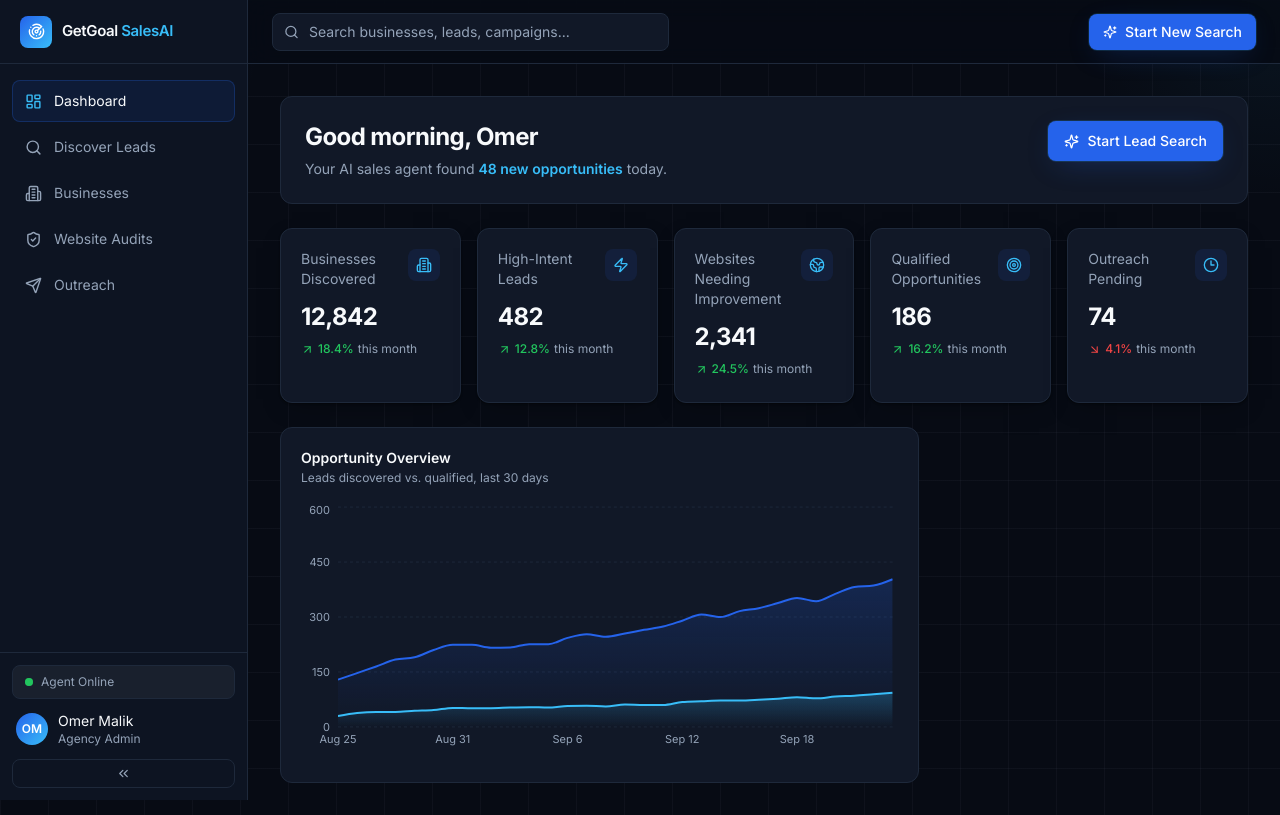
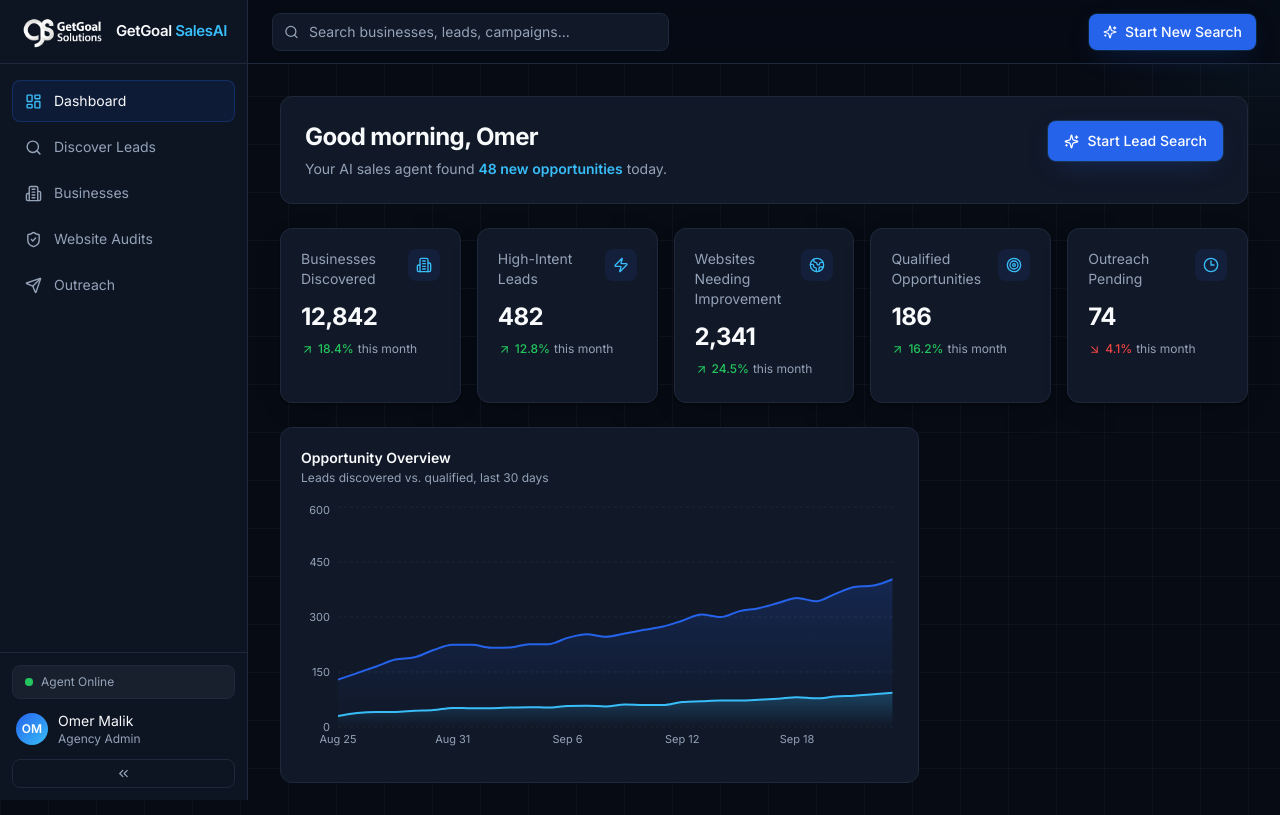
Before and after one commit to omerali6093/GetGoal-SalesAgentPros, a React (Vite) app in the folder client/: page / in a window 1280 px wide. Built offline with nearby package versions, Linux system fonts and the light colour scheme.

Commit message:
Updated GetGoal logo

```diff
--- a/client/src/App.jsx
+++ b/client/src/App.jsx
@@ -5,7 +5,7 @@ import Dashboard from './pages/Dashboard.jsx'
 import DiscoverLeads from './pages/DiscoverLeads.jsx'
 import Businesses from './pages/Businesses.jsx'
 import BusinessDetails from './pages/BusinessDetails.jsx'
-import Opportunities from './pages/Opportunities.jsx'
+
 import WebsiteAudit from './pages/WebsiteAudit.jsx'
 import LeadDetails from './pages/LeadDetails.jsx'
 import Outreach from './pages/Outreach.jsx'
@@ -20,7 +20,7 @@ export default function App() {
         <Route path="/discover" element={<DiscoverLeads />} />
         <Route path="/businesses" element={<Businesses />} />
         <Route path="/businesses/:id" element={<BusinessDetails />} />
-        <Route path="/opportunities" element={<Opportunities />} />
+
         <Route path="/website-audit" element={<WebsiteAudit />} />
         <Route path="/leads/:id" element={<LeadDetails />} />
         <Route path="/outreach" element={<Outreach />} />
--- a/client/src/components/layout/Sidebar.jsx
+++ b/client/src/components/layout/Sidebar.jsx
@@ -5,6 +5,7 @@ import {
   Megaphone, Send, BarChart3, Settings, Radar, ChevronsLeft, ChevronsRight,
 } from 'lucide-react'
 import AIAgentStatus from '../ui/AIAgentStatus.jsx'
+import logo from "../../assets/getgoal-logo.png";
 
 const navItems = [
   { to: '/', label: 'Dashboard', icon: LayoutDashboard, end: true },
@@ -34,9 +35,12 @@ export default function Sidebar({ collapsed, onToggle, mobileOpen, onCloseMobile
         `}
       >
         <div className="flex items-center gap-2.5 h-16 px-5 border-b border-border shrink-0">
-          <div className="w-8 h-8 rounded-lg bg-gradient-to-br from-brand to-brand-accent flex items-center justify-center shrink-0">
-            <Radar size={17} className="text-white" />
-          </div>
+          {/* <div className="w-8 h-8 rounded-lg bg-gradient-to-br from-brand to-brand-accent flex items-center justify-center shrink-0"> */}
+            {/* <Radar size={17} className="text-white" /> */}
+            <div className='w-26 h-30'>
+            <img src={logo} alt="" />
+            </div>
+          {/* </div> */}
           {!collapsed && (
             <span className="font-semibold text-[15px] tracking-tight text-ink whitespace-nowrap">
               GetGoal <span className="text-brand-accent">SalesAI</span>
```
Also changed, not shown: client/src/assets/getgoal-logo.png (added).
